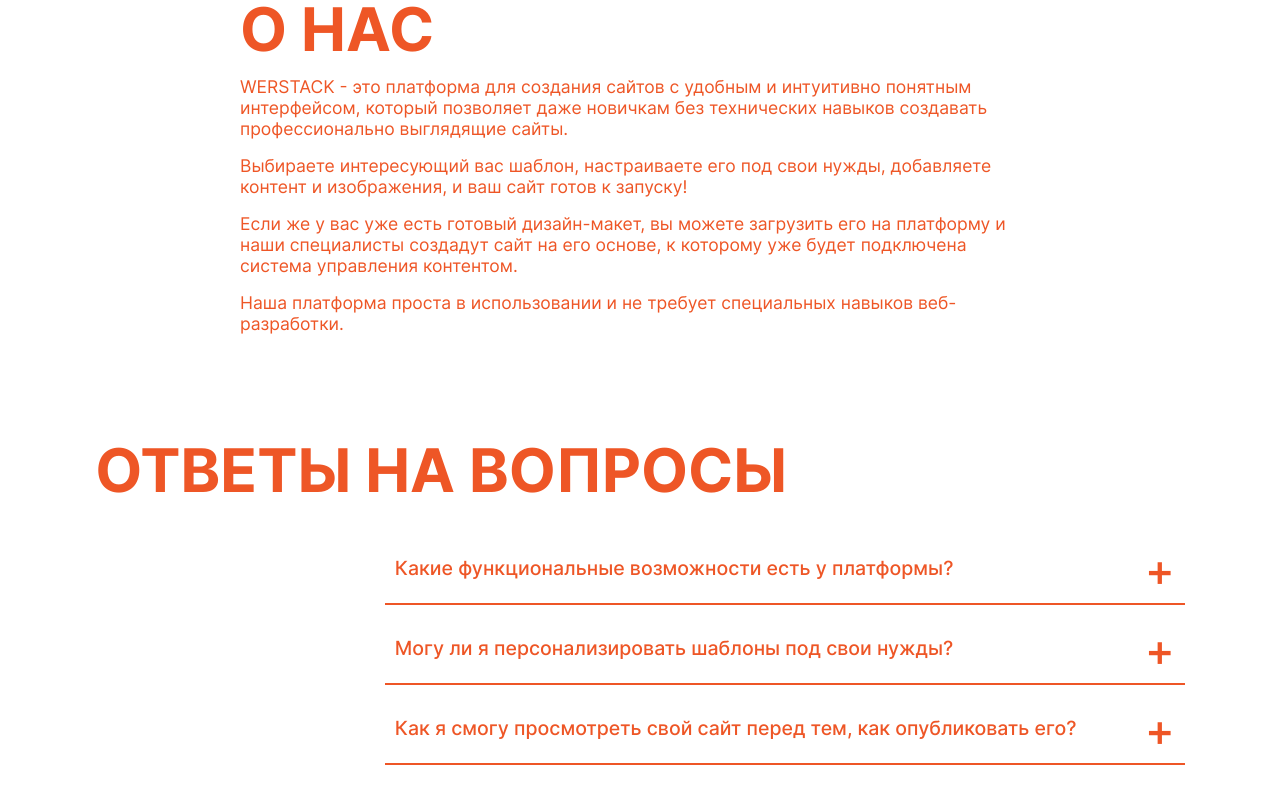
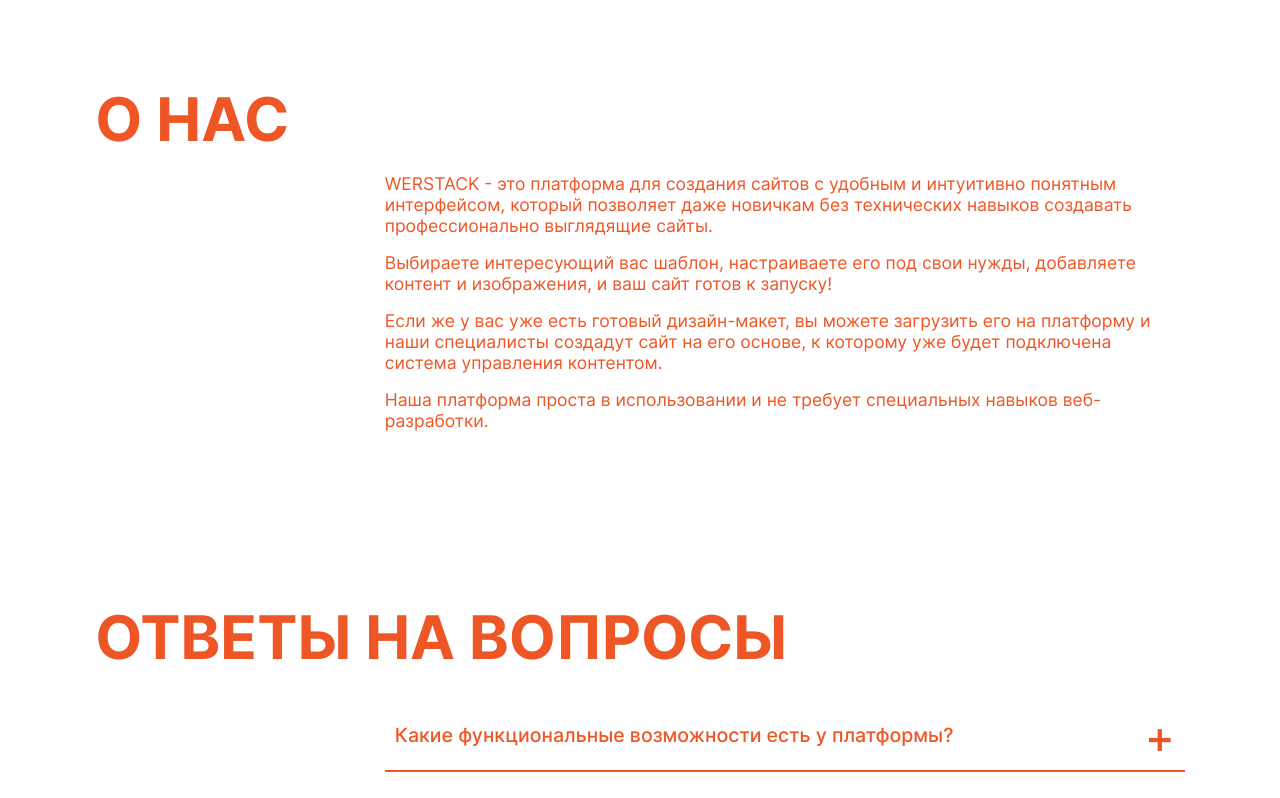
Before and after one commit to WadimSh/werstack, a React (Create React App) app: page / in a window 1280 px wide. Shown: the top 798 px of the page. Built offline with nearby package versions, Linux system fonts and the light colour scheme.

Commit message:
fix: сделаны небольшие исправления

```diff
--- a/src/components/about/about.jsx
+++ b/src/components/about/about.jsx
@@ -12,18 +12,31 @@ const About = ({ ref }) => {
 
  return (
   <LayoutColumns
-  name="section"
-  ref={ref}
->
+    container
+    nameTag="section"
+    ref={ref}
+    gap={6}
+  >
+    <LayoutColumns
+      item
+      sm={12}
+      md={4}
+    >
       <Title
         level={2}
         customClass="mb-4"
       >{title}</Title>
+    </LayoutColumns>
+    <LayoutColumns
+      item
+      md={12}
+    >
       <Description
-       texts={description}
-       customClass="mb-4"
+         texts={description}
+         customClass="mb-4"
       />
-   </LayoutColumns>
+    </LayoutColumns>
+  </LayoutColumns>
  );
 };
 
--- a/src/components/faq/faq.jsx
+++ b/src/components/faq/faq.jsx
@@ -19,7 +19,7 @@ const FAQ = ({ ref }) => {
     <LayoutColumns
       item={true}
       sm={12}
-      md={8}
+      md={9}
     >
       <Title
         level={2}
--- a/src/ui/description/description.jsx
+++ b/src/ui/description/description.jsx
@@ -5,7 +5,7 @@ const Description = ({ texts, customClass }) => {
   const classNames = ['text_type_default', customClass].filter(Boolean).join(' ');
 
   return (
-    <div style={{ alignSelf: "flex-end", width: "800px" }}>
+    <div style={{ alignSelf: "flex-end", maxWidth: "800px" }}>
       {texts.map((text, index) => (
         <p key={index} className={classNames}>{text}</p>
       ))}
```
